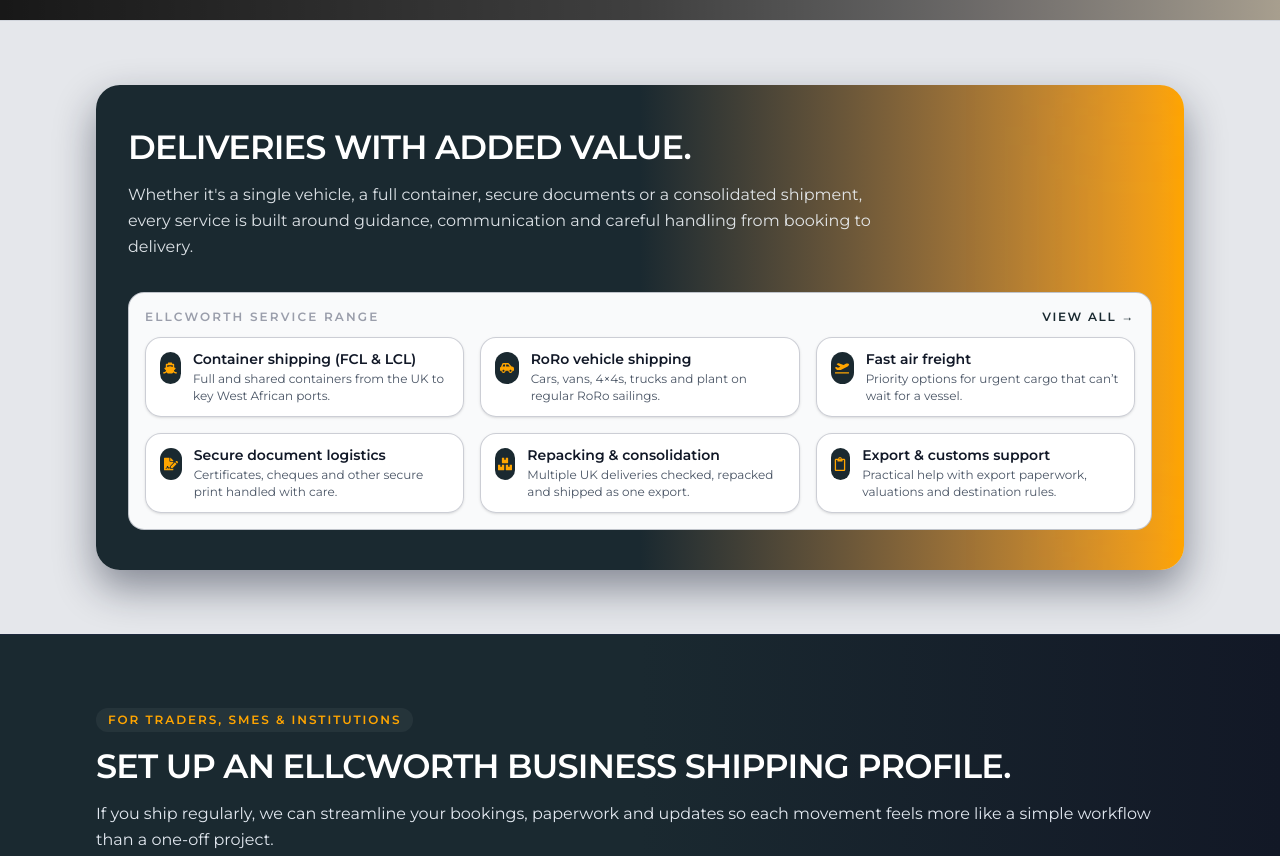
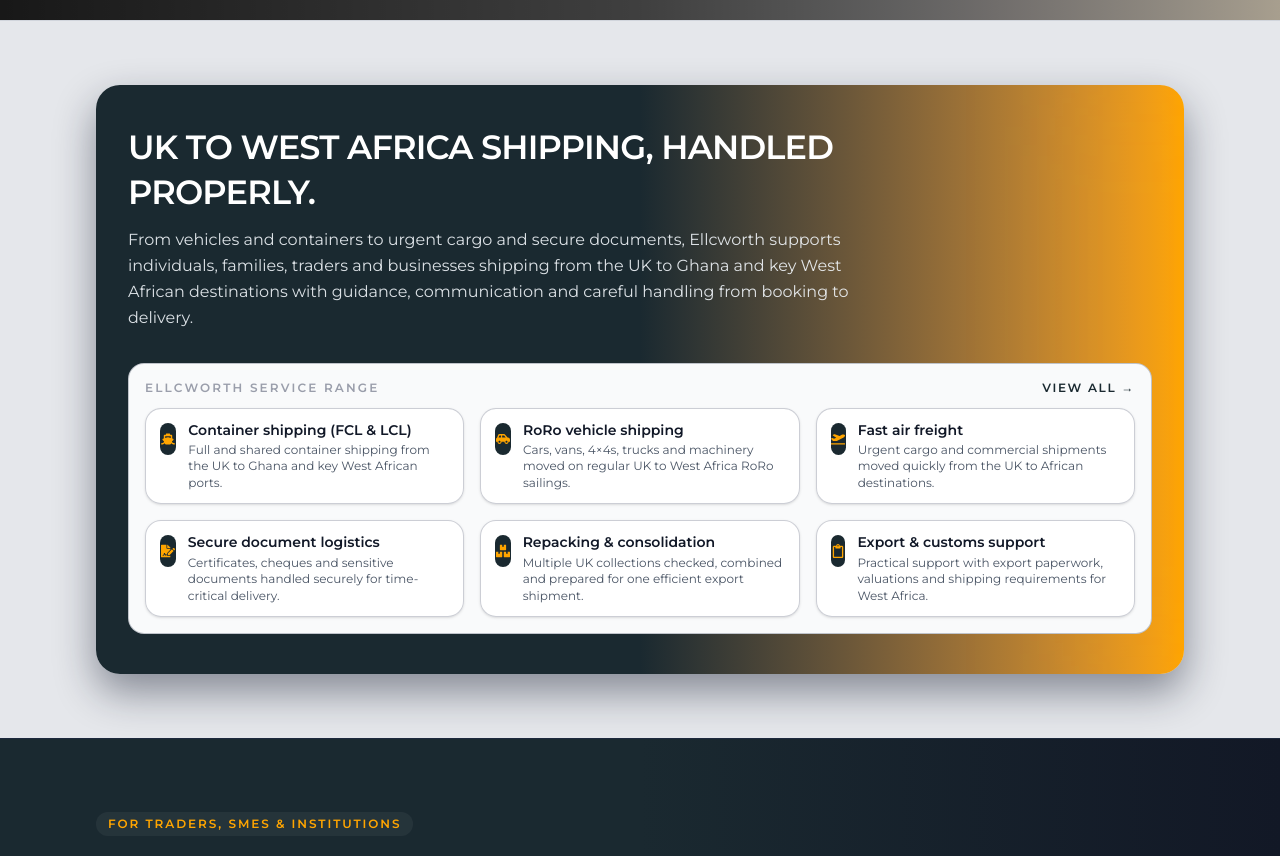
Before and after one commit to boatesj/ELX-Project, a React (Vite) app in the folder Frontend/: page / in a window 1280 px wide. Shown: the part 860-1716 px from the top of the page. Built offline with nearby package versions, Linux system fonts and the light colour scheme; no server answers; grey boxes are pictures that could not be loaded.

Commit message:
Frontend: sharpen West Africa service positioning copy

```diff
--- a/Frontend/src/components/ServiceOverview.jsx
+++ b/Frontend/src/components/ServiceOverview.jsx
@@ -13,37 +13,37 @@ const SERVICES = [
     id: "container",
     icon: FaShip,
     title: "Container shipping (FCL & LCL)",
-    body: "Full and shared containers from the UK to key West African ports.",
+    body: "Full and shared container shipping from the UK to Ghana and key West African ports.",
   },
   {
     id: "roro",
     icon: FaCarSide,
     title: "RoRo vehicle shipping",
-    body: "Cars, vans, 4×4s, trucks and plant on regular RoRo sailings.",
+    body: "Cars, vans, 4×4s, trucks and machinery moved on regular UK to West Africa RoRo sailings.",
   },
   {
     id: "air",
     icon: FaPlaneDeparture,
     title: "Fast air freight",
-    body: "Priority options for urgent cargo that can’t wait for a vessel.",
+    body: "Urgent cargo and commercial shipments moved quickly from the UK to African destinations.",
   },
   {
     id: "documents",
     icon: FaFileSignature,
     title: "Secure document logistics",
-    body: "Certificates, cheques and other secure print handled with care.",
+    body: "Certificates, cheques and sensitive documents handled securely for time-critical delivery.",
   },
   {
     id: "repacking",
     icon: FaBoxes,
     title: "Repacking & consolidation",
-    body: "Multiple UK deliveries checked, repacked and shipped as one export.",
+    body: "Multiple UK collections checked, combined and prepared for one efficient export shipment.",
   },
   {
     id: "customs",
     icon: FaRegClipboard,
     title: "Export & customs support",
-    body: "Practical help with export paperwork, valuations and destination rules.",
+    body: "Practical support with export paperwork, valuations and shipping requirements for West Africa.",
   },
 ];
 
@@ -77,13 +77,14 @@ const ServiceOverview = () => {
 
           <div className="relative max-w-3xl">
             <h2 className="text-2xl md:text-[2.1rem] font-semibold tracking-tight mb-3 uppercase">
-              Deliveries with Added Value.
+              UK to West Africa Shipping, Handled Properly.
             </h2>
             <p className="text-sm md:text-base text-slate-100/90 leading-relaxed">
-              Whether it&apos;s a single vehicle, a full container, secure
-              documents or a consolidated shipment, every service is built
-              around guidance, communication and careful handling from booking
-              to delivery.
+              From vehicles and containers to urgent cargo and secure documents,
+              Ellcworth supports individuals, families, traders and businesses
+              shipping from the UK to Ghana and key West African destinations
+              with guidance, communication and careful handling from booking to
+              delivery.
             </p>
           </div>
 
```
